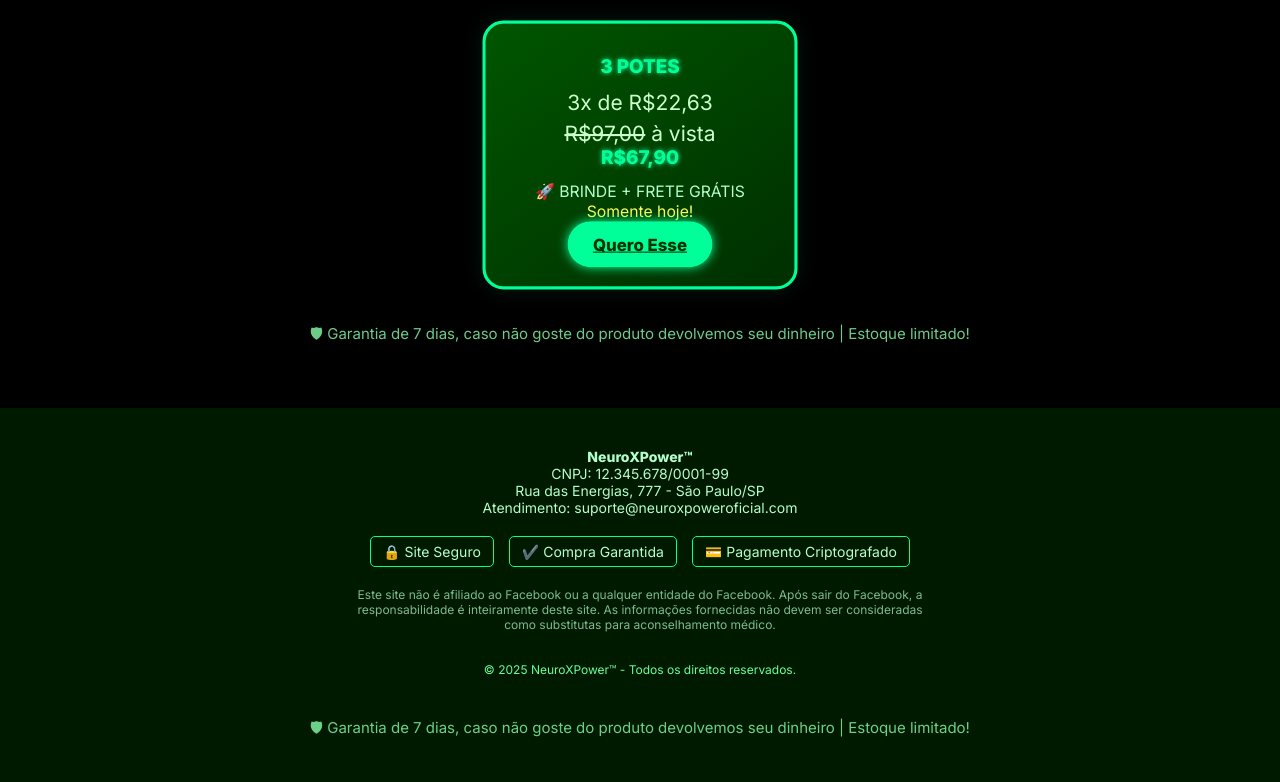
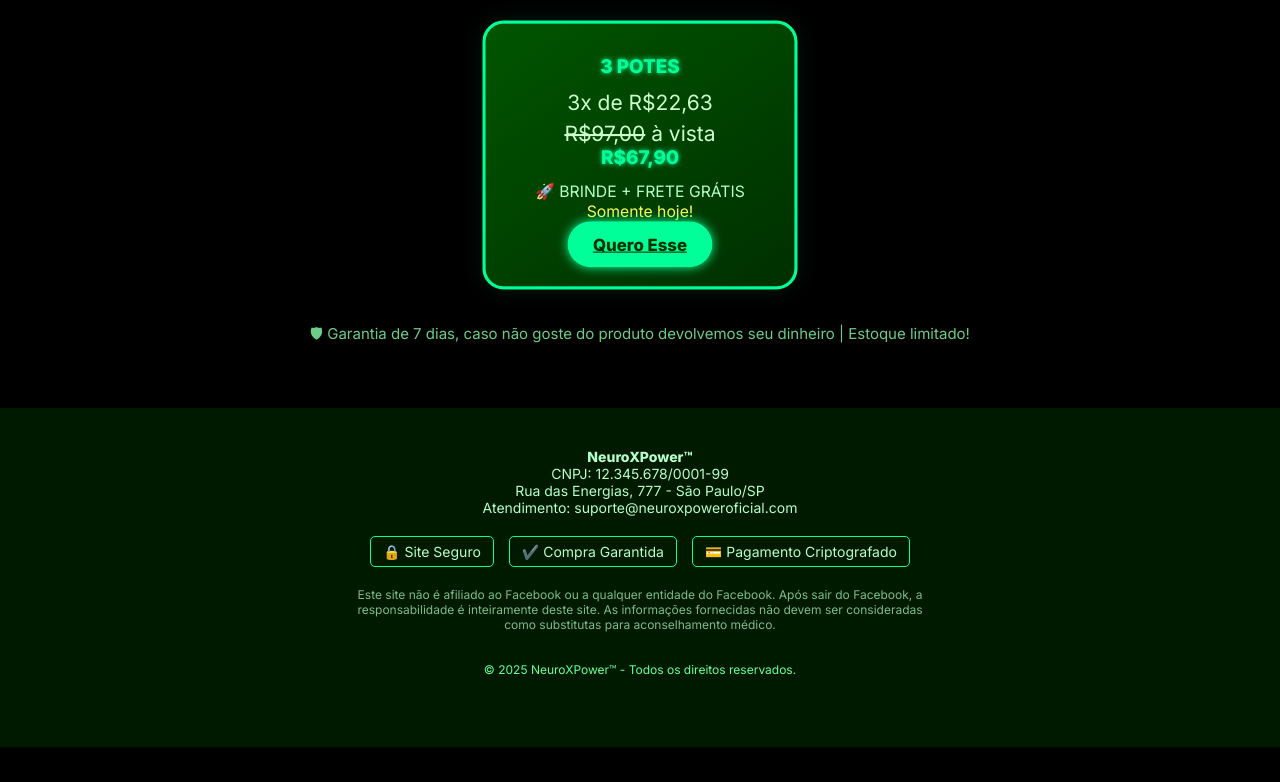
Before and after one commit to Daddyyyy9111/leandginzika, a plain HTML site: page index.html in a window 1280 px wide. Shown: the part 2598-3380 px from the top of the page. After the commit the page ends 3345 px from the top, so only its background shows below. Drawn offline with Linux system fonts and the light colour scheme.

Commit message:
Update index.html

```diff
--- a/index.html
+++ b/index.html
@@ -422,7 +422,6 @@
     <script>
       document.getElementById("ano").innerText = new Date().getFullYear();
     </script>
-    <div class="garantia">🛡 Garantia de 7 dias, caso não goste do produto devolvemos seu dinheiro | Estoque limitado!</div>
 
     <script>
       const fimCabecalho = new Date();
```
